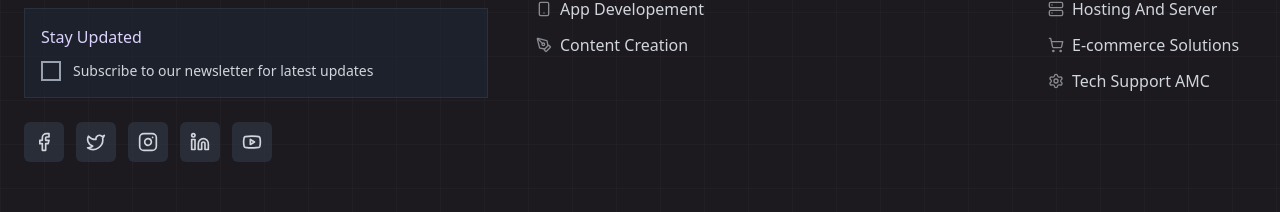
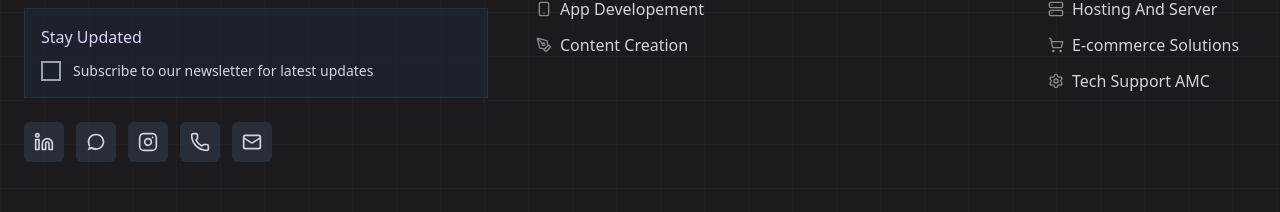
Before and after one commit to Suryansh9331/Official_OzMP_web, a React (Vite) app: page /privacy-policy in a window 1280 px wide. Shown: the part 4900-5112 px from the top of the page. Built offline with nearby package versions, Linux system fonts and the light colour scheme; a web font is replaced by a local one.

Commit message:
social media links updated

```diff
--- a/src/Component/Footer.jsx
+++ b/src/Component/Footer.jsx
@@ -79,7 +79,11 @@ const footerSections = [
     links: [
       { label: "About Us", icon: Globe, to: "/about-us" },
       { label: "Our Team", icon: Users, to: "/our-team" },
-      { label: "Careers", icon: Briefcase, to: "/careers/future-options-we-have" },
+      {
+        label: "Careers",
+        icon: Briefcase,
+        to: "/careers/future-options-we-have",
+      },
       { label: "Portfolio", icon: Camera, to: "/about-us" },
       { label: "Case Studies", icon: FileText, to: "/projects-details" },
     ],
@@ -87,24 +91,76 @@ const footerSections = [
   {
     title: "IT Solutions ",
     links: [
-      { label: "Mobile Applications", icon: Smartphone, to: "/it-services/mobile-application-developement" },
-      { label: "Website Developement", icon: Code, to: "/it-services/website-developement" },
-      { label: "Software Developement", icon: FileText, to: "/it-services/software-developement" },
-      { label: "API Developement", icon: FileText, to: "/it-services/api-developement" },
-      { label: "Graphics Designing", icon: Palette, to: "/it-services/graphics-uiux-developement" },
-      { label: "Hosting And Server ", icon: Server, to: "/it-services/hosting-server-management" },
-      { label: "E-commerce Solutions", icon: ShoppingCart, to: "/it-services/e-commerce-solution" },
-      { label: "Tech Support AMC", icon: Settings, to: "/it-services/tech-support-sollution" },
+      {
+        label: "Mobile Applications",
+        icon: Smartphone,
+        to: "/it-services/mobile-application-developement",
+      },
+      {
+        label: "Website Developement",
+        icon: Code,
+        to: "/it-services/website-developement",
+      },
+      {
+        label: "Software Developement",
+        icon: FileText,
+        to: "/it-services/software-developement",
+      },
+      {
+        label: "API Developement",
+        icon: FileText,
+        to: "/it-services/api-developement",
+      },
+      {
+        label: "Graphics Designing",
+        icon: Palette,
+        to: "/it-services/graphics-uiux-developement",
+      },
+      {
+        label: "Hosting And Server ",
+        icon: Server,
+        to: "/it-services/hosting-server-management",
+      },
+      {
+        label: "E-commerce Solutions",
+        icon: ShoppingCart,
+        to: "/it-services/e-commerce-solution",
+      },
+      {
+        label: "Tech Support AMC",
+        icon: Settings,
+        to: "/it-services/tech-support-sollution",
+      },
     ],
   },
   {
     title: "Digital Success Solutions",
     links: [
-      { label: " Serach Engine Optimization", icon: Search, to: "/services/marketing/seo-services" },
-      { label: "E-mail Marketing", icon: Mail, to: "/services/marketing/email-marketing" },
-      { label: "Content marketing", icon: BookOpen, to: "/services/marketing/content-marketing" },
-      { label: "Affliate Marketing", icon: Shield, to: "/services/marketing/affiliate-marketing" },
-      { label: "Social Media Marketing", icon: Twitter, to: "/services/marketing/social-media-marketing" },
+      {
+        label: " Serach Engine Optimization",
+        icon: Search,
+        to: "/services/marketing/seo-services",
+      },
+      {
+        label: "E-mail Marketing",
+        icon: Mail,
+        to: "/services/marketing/email-marketing",
+      },
+      {
+        label: "Content marketing",
+        icon: BookOpen,
+        to: "/services/marketing/content-marketing",
+      },
+      {
+        label: "Affliate Marketing",
+        icon: Shield,
+        to: "/services/marketing/affiliate-marketing",
+      },
+      {
+        label: "Social Media Marketing",
+        icon: Twitter,
+        to: "/services/marketing/social-media-marketing",
+      },
     ],
   },
   {
@@ -113,16 +169,28 @@ const footerSections = [
       { label: "All Blogs ", icon: FileText, to: "/blogs" },
       { label: "Popular Blogs", icon: TrendingUp, to: "/blogs" },
       { label: "IT Tips ", icon: BookOpen, to: "/blogs/blog-article-1" },
-      { label: "Mastering Digital Marketing", icon: Globe, to: "/blogs/blog-article-2" },
+      {
+        label: "Mastering Digital Marketing",
+        icon: Globe,
+        to: "/blogs/blog-article-2",
+      },
       { label: "Inspiring Brands", icon: Award, to: "/blogs/blog-article-3" },
-      { label: "Creative Journey ", icon: PenTool, to: "/blogs/blog-article-4" },
+      {
+        label: "Creative Journey ",
+        icon: PenTool,
+        to: "/blogs/blog-article-4",
+      },
       { label: "Creative Brands ", icon: Users, to: "/blogs/blog-article-5" },
     ],
   },
   {
     title: "Career Opportunities",
     links: [
-      { label: "Career Optiion ", icon: Briefcase, to: "/careers/future-options-we-have" },
+      {
+        label: "Career Optiion ",
+        icon: Briefcase,
+        to: "/careers/future-options-we-have",
+      },
       { label: "Grow with us ", icon: TrendingUp, to: "/contact-us" },
     ],
   },
@@ -140,7 +208,11 @@ const footerSections = [
     links: [
       { label: "Help Center", icon: HelpCircle, to: "/contact" },
       { label: "Contact Support", icon: Mail, to: "/about-us" },
-      { label: "24x7 Customer Support", icon: Phone, to: "/it-services/tech-support-sollution" },
+      {
+        label: "24x7 Customer Support",
+        icon: Phone,
+        to: "/it-services/tech-support-sollution",
+      },
       { label: "Security", icon: Shield, to: "/privacy-policy" },
       { label: "Terms", icon: FileText, to: "/terms-and-condition" },
     ],
@@ -226,18 +298,60 @@ const Footer = () => {
             </div>
 
             {/* Socials */}
-            <div className="flex space-x-3">
-              {[Facebook, Twitter, Instagram, Linkedin, Youtube].map(
-                (Icon, idx) => (
-                  <a
-                    key={idx}
-                    href="#"
-                    className="w-10 h-10 bg-gray-700/50 hover:bg-[#DBD2FE] rounded-md flex items-center justify-center transition-all duration-300 group hover:scale-110 hover:shadow-lg hover:shadow-[#DBD2FE]/20"
-                  >
-                    <Icon className="w-5 h-5 text-gray-300 group-hover:text-[#1C1A1F] transition-colors duration-300" />
-                  </a>
-                )
-              )}
+            {/* Socials */}
+            <div className="flex flex-wrap gap-3 mt-4">
+              {/* LinkedIn */}
+              <a
+                href="https://www.linkedin.com/in/yourprofile" // <-- your LinkedIn link
+                target="_blank"
+                rel="noopener noreferrer"
+                className="w-10 h-10 bg-gray-700/50 hover:bg-[#DBD2FE] rounded-md flex items-center justify-center transition-all duration-300 group hover:scale-110 hover:shadow-lg hover:shadow-[#DBD2FE]/20"
+              >
+                <Linkedin className="w-5 h-5 text-gray-300 group-hover:text-[#1C1A1F] transition-colors duration-300" />
+              </a>
+
+              {/* WhatsApp */}
+              <a
+                href="https://wa.me/919876543210" // <-- your WhatsApp number with country code
+                target="_blank"
+                rel="noopener noreferrer"
+                className="w-10 h-10 bg-gray-700/50 hover:bg-green-500 rounded-md flex items-center justify-center transition-all duration-300 group hover:scale-110 hover:shadow-lg hover:shadow-green-500/20"
+              >
+                <svg
+                  xmlns="http://www.w3.org/2000/svg"
+                  className="w-5 h-5 text-gray-300 group-hover:text-white transition-colors duration-300"
+                  viewBox="0 0 24 24"
+                  fill="currentColor"
+                >
+                  <path d="M12 2C6.48 2 2 6.24 2 11.75c0 2.09.62 4.05 1.68 5.71L2 22l4.7-1.58A9.86 9.86 0 0012 21.5c5.52 0 10-4.24 10-9.75S17.52 2 12 2zm.05 17.29c-1.74 0-3.38-.51-4.78-1.48l-.34-.23-2.84.96.94-2.76-.23-.36A7.77 7.77 0 014.2 11.8c0-4.29 3.54-7.78 7.9-7.78 2.12 0 4.11.82 5.61 2.3a7.69 7.69 0 012.33 5.49c0 4.29-3.54 7.78-7.9 7.78z" />
+                </svg>
+              </a>
+
+              {/* Instagram */}
+              <a
+                href="https://www.instagram.com/yourprofile" // <-- your Instagram link
+                target="_blank"
+                rel="noopener noreferrer"
+                className="w-10 h-10 bg-gray-700/50 hover:bg-pink-500 rounded-md flex items-center justify-center transition-all duration-300 group hover:scale-110 hover:shadow-lg hover:shadow-pink-500/20"
+              >
+                <Instagram className="w-5 h-5 text-gray-300 group-hover:text-white transition-colors duration-300" />
+              </a>
+
+              {/* Phone */}
+              <a
+                href="tel:+919876543210" // <-- your phone number
+                className="w-10 h-10 bg-gray-700/50 hover:bg-blue-500 rounded-md flex items-center justify-center transition-all duration-300 group hover:scale-110 hover:shadow-lg hover:shadow-blue-500/20"
+              >
+                <Phone className="w-5 h-5 text-gray-300 group-hover:text-white transition-colors duration-300" />
+              </a>
+
+              {/* Gmail */}
+              <a
+                href="mailto:youremail@gmail.com" // <-- your email
+                className="w-10 h-10 bg-gray-700/50 hover:bg-red-500 rounded-md flex items-center justify-center transition-all duration-300 group hover:scale-110 hover:shadow-lg hover:shadow-red-500/20"
+              >
+                <Mail className="w-5 h-5 text-gray-300 group-hover:text-white transition-colors duration-300" />
+              </a>
             </div>
           </div>
 
```
